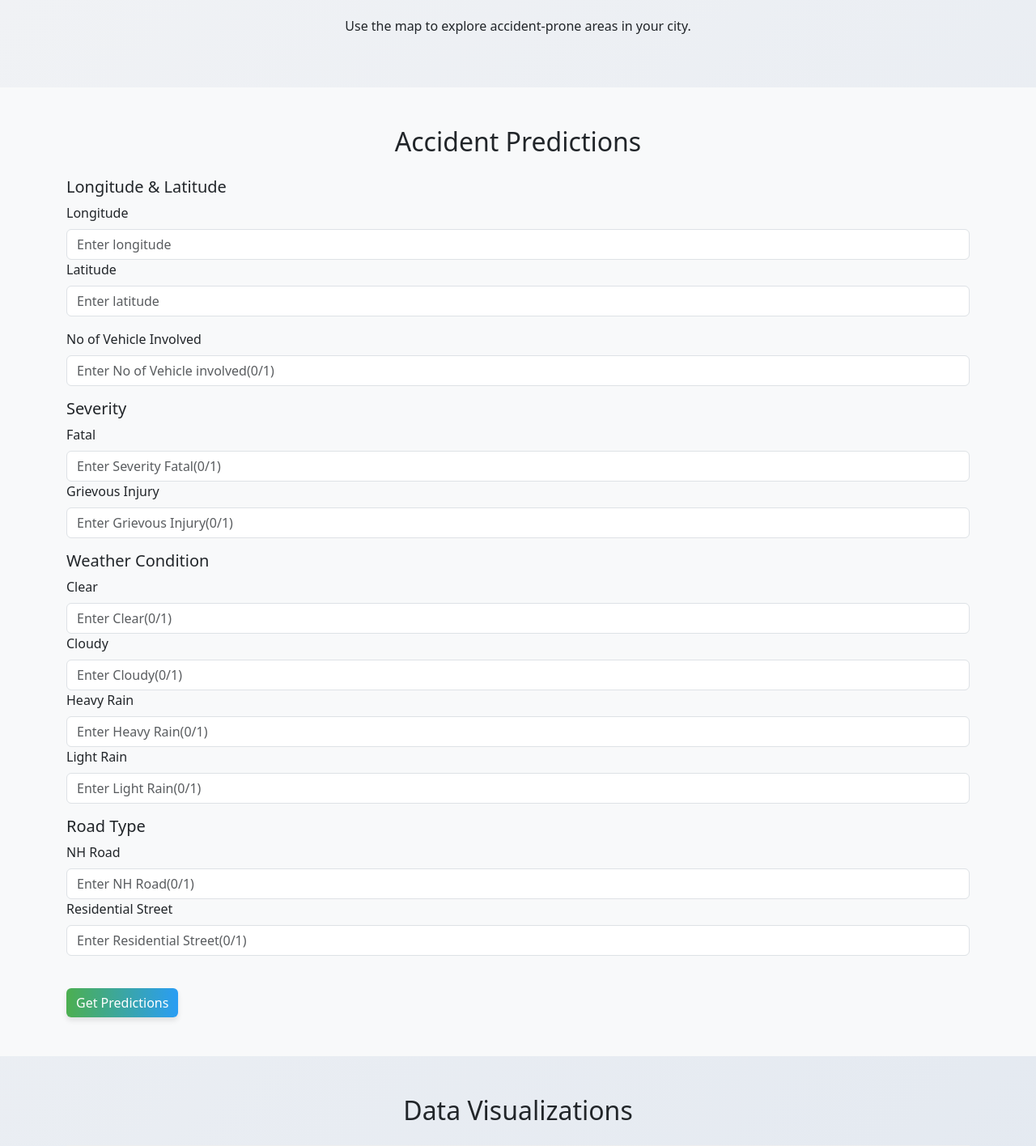
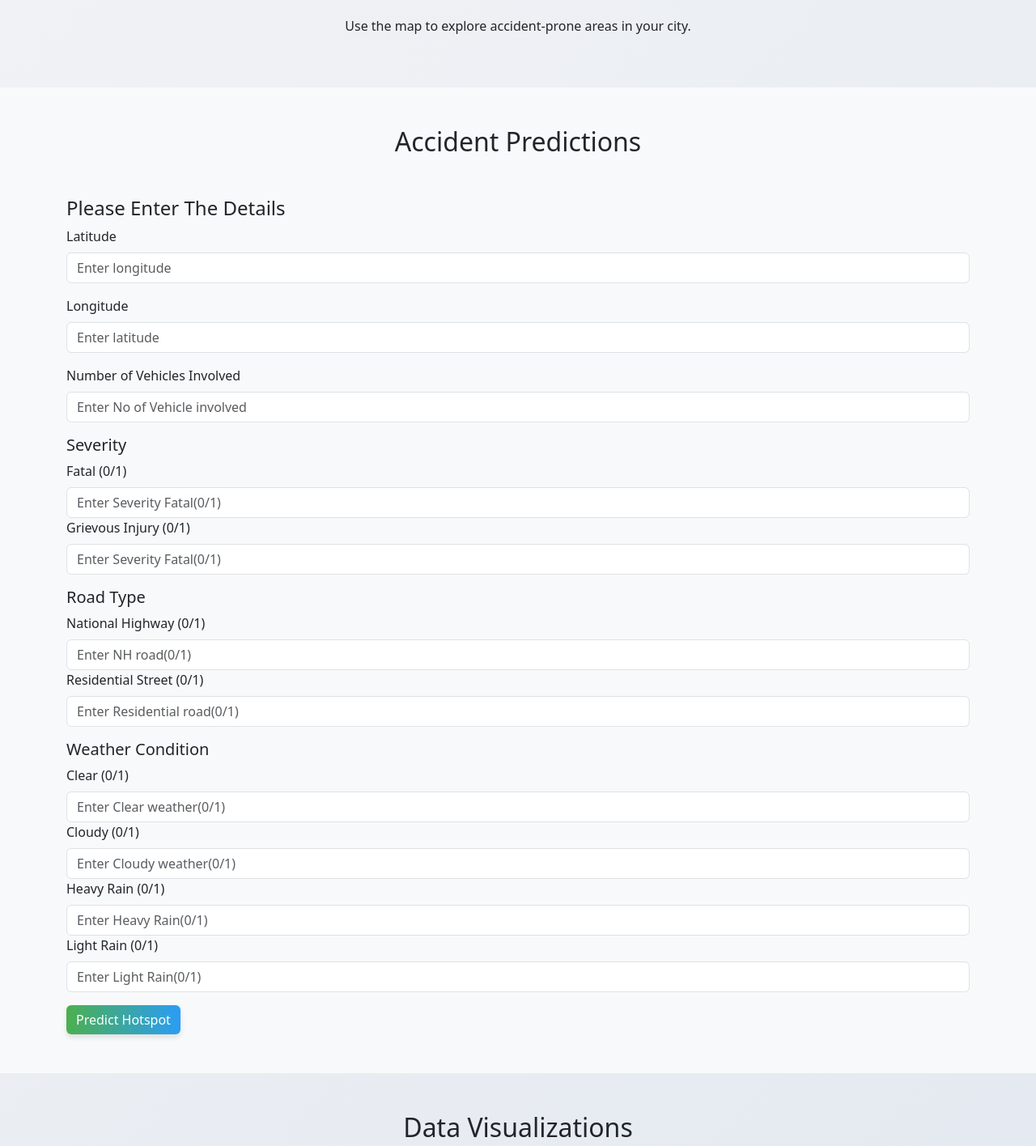
Before and after one commit to Jz3-3693/TRAP_templates, a Django app: page /index/ in a window 1280 px wide. Shown: the part 658-2074 px from the top of the page at 81% size. Run offline with Django 5.2, Linux system fonts and the light colour scheme; parts of the project's set-up code (start-up, migrations or seed data) failed here and were passed over.

Commit message:
first commit

```diff
--- a/new_app/templates/index.html
+++ b/new_app/templates/index.html
@@ -64,7 +64,9 @@
                 // Update the iframe src dynamically
                 document.getElementById('mapframe').src = openStreetMapUrl;
             </script>
+
             <p class="text-center">Use the map to explore accident-prone areas in your city.</p>
+
         </div>
     </section>
 
@@ -72,54 +74,63 @@
     <section id="predictions" class="py-5 bg-light">
         <div class="container">
             <h2 class="text-center mb-4">Accident Predictions</h2>
-            <form>
+            {% if cluster is not None %}
+               <div class="alert alert-success" role="alert">
+                <h4 class="alert-heading text-center">The Predicted Hotspot Cluster is <strong>{{cluster}}</strong></h4>
+               </div>
+                <div class="text_center">
+                    <center><a id="viewOnMapBtn"class="btn btn-success text-center">View on Map</a></center>
+                </div>
+            {% endif %}
+            <br>
+            <form method="post">
+                {% csrf_token %}
                 <div class="mb-3">
-                    <h5>Longitude & Latitude</h5>
-                    <label for="longitude" class="form-label">Longitude</label>
-                    <input type="text" class="form-control" id="longitude" placeholder="Enter longitude">
+                    <h4>Please Enter The Details</h4>
                     <label for="latitude" class="form-label">Latitude</label>
-                    <input type="text" class="form-control" id="latitude" placeholder="Enter latitude">
+                    <input type="text" class="form-control" name="latitude" id="latitude"  placeholder="Enter longitude" required>
                 </div>
                 <div class="mb-3">
-
-                    <label for="Noofvehicle_involved" class="form-label">  No of Vehicle Involved</label>
-                    <input type="text" class="form-control" id="Noofvehicle_involved" placeholder="Enter No of Vehicle involved(0/1)">
+                    <label for="longitude" class="form-label">Longitude</label>
+                    <input type="text" class="form-control" name="longitude" id="longitude" required placeholder="Enter latitude" >
                 </div>
-
+                <div class="mb-3">
+                    <label for="no_of_vehicles" class="form-label">Number of Vehicles Involved</label>
+                    <input type="number" class="form-control" name="no_of_vehicles" required placeholder="Enter No of Vehicle involved">
+                </div>
                 <div class="mb-3">
                     <h5>Severity</h5>
-                    <label for="Severity_Fatal" class="form-label"> Fatal</label>
-                    <input type="text" class="form-control" id="Severity_Fatal" placeholder="Enter Severity Fatal(0/1)">
-                    <label for="Severity_Grievous_Injury" class="form-label">Grievous Injury</label>
-                    <input type="text" class="form-control" id="Severity_Grievous_Injury" placeholder="Enter Grievous Injury(0/1)">
+                    <label class="form-label">Fatal (0/1)</label>
+                    <input type="number" class="form-control" name="severity_fatal" required placeholder="Enter Severity Fatal(0/1)">
+                    <label class="form-label">Grievous Injury (0/1)</label>
+                    <input type="number" class="form-control" name="severity_grievous" required placeholder="Enter Severity Fatal(0/1)">
+                </div>
+                <div class="mb-3">
+                    <h5>Road Type</h5>
+                    <label class="form-label">National Highway (0/1)</label>
+                    <input type="number" class="form-control" name="road_type_nh" required placeholder="Enter NH road(0/1)">
+                    <label class="form-label">Residential Street (0/1)</label>
+                    <input type="number" class="form-control" name="road_type_residential" required placeholder="Enter Residential road(0/1)">
                 </div>
                 <div class="mb-3">
                     <h5>Weather Condition</h5>
-                    <label for="Weather_Clear" class="form-label">Clear</label>
-                    <input type="text" class="form-control" id="Weather_Clear" placeholder="Enter Clear(0/1)">
-                    <label for="Weather_Cloudy" class="form-label">Cloudy</label>
-                    <input type="text" class="form-control" id="Weather_Cloudy" placeholder="Enter Cloudy(0/1)">
-                    <label for="Weather_Heavy_Rain" class="form-label">Heavy Rain</label>
-                    <input type="text" class="form-control" id="Weather_Heavy_Rain" placeholder="Enter Heavy Rain(0/1)">
-                    <label for="Weather_Light_Rain" class="form-label">Light Rain</label>
-                    <input type="text" class="form-control" id="Weather_Light_Rain" placeholder="Enter Light Rain(0/1)">
+                    <label class="form-label">Clear (0/1)</label>
+                    <input type="number" class="form-control" name="weather_clear" required placeholder="Enter Clear weather(0/1)">
+                    <label class="form-label">Cloudy (0/1)</label>
+                    <input type="number" class="form-control" name="weather_cloudy" required placeholder="Enter Cloudy weather(0/1)">
+                    <label class="form-label">Heavy Rain (0/1)</label>
+                    <input type="number" class="form-control" name="weather_heavy_rain" required placeholder="Enter Heavy Rain(0/1)">
+                    <label class="form-label">Light Rain (0/1)</label>
+                    <input type="number" class="form-control" name="weather_light_rain" required placeholder="Enter Light Rain(0/1)">
                 </div>
-                <div class="mb-3">
-                    <h5>Road Type</h5>
-                    <label for="Road_Type_NH" class="form-label">NH Road</label>
-                    <input type="text" class="form-control" id="Weather_Light_Rain" placeholder="Enter NH Road(0/1)">
-                    <label for="Road_Type_Residential_Street" class="form-label">Residential Street</label>
-                    <input type="text" class="form-control" id="Road_Type_Residential_Street" placeholder="Enter Residential Street(0/1)">
-                </div>
-                 <br>
-                <button type="submit" class="btn btn-primary">Get Predictions</button>
+                <button type="submit" class="btn btn-primary">Predict Hotspot</button>
             </form>
         </div>
     </section>
-
     <!-- Visualizations Page -->
     <section id="visualizations" class="py-5">
         <div class="container">
+
             <h2 class="text-center mb-4">Data Visualizations</h2>
             <div class="chart-container">Graphs and charts will be displayed here.</div>
             <p class="text-center">Analyze trends and gain insights from historical data.</p>
@@ -127,6 +138,22 @@
     </section>
 
     <script src="https://cdn.jsdelivr.net/npm/bootstrap@5.3.0/dist/js/bootstrap.bundle.min.js"></script>
+    <script>
+        document.addEventListener('DOMContentLoaded', function() {
+            let viewOnMapBtn = document.getElementById('viewOnMapBtn');
+            {% if latitude and longitude and cluster is not None %}
+                let lat="{{latitude}}";
+                let lon="{{longitude}}";
+                let cluster="{{cluster}}";
+                if(viewOnMapBtn){
+                    viewOnMapBtn.href=`/map/?latitude=${lat}&longitude=${lon}&cluster=${cluster}`;
+
+                }
+            {% endif %}
+
+        });
+    </script>
+
 </body>
 </html>
 
--- a/new_app/urls.py
+++ b/new_app/urls.py
@@ -10,5 +10,5 @@ urlpatterns = [
     path('contact_us/',views.contact_us,name='contact_us'),
      path('predict/', views.predict_future_hotspot, name='predict_future_hotspot'),
     path('result/', views.prediction_result, name='prediction_result'),
-
+    path('map/',views.map_view,name='map_view')
 ]
--- a/new_app/views.py
+++ b/new_app/views.py
@@ -1,3 +1,5 @@
+from http.client import HTTPResponse
+from django.http import HttpResponse
 from django.shortcuts import render, redirect
 from django.contrib.auth.models import User
 from django.contrib import messages
@@ -6,10 +8,11 @@ from .models import contact
 import numpy as np
 import joblib
 from.models import AccidentPrediction
+import folium
 
 #load pickle files
 
-kmeans=joblib.load("new_app/dataset/kmeans_label_cldtst.pkl")
+kmeans=joblib.load("new_app/dataset/kmeans_model_cldtst.pkl")
 scaler=joblib.load("new_app/dataset/kmeans_scaler_cldtst.pkl")
 
 # Login page view
@@ -84,37 +87,78 @@ def contact_us(request):
 
 
 
-def predict_future_hotspot(request):
-    if request.method == 'POST':
-        if request.POST.get('form_type') == 'accident_prediction':
-            latitude = float(request.POST.get('latitude'))
-            longitude = float(request.POST.get('longitude'))
-            Noofvehicle_involved=int(request.POST.get('Noofvehicle_involved'))
-            Severity_Fatal=int(request.POST.get('Severity_Fatal'))
-            Severity_Grievous_Injury=int(request.POST.get('Severity_Grievous_Injury'))
-            Weather_Clear=int(request.POST.get('Weather_Clear'))
-            Weather_Cloudy=int(request.POST.get('Weather_Cloudy'))
-            Weather_Heavy_Rain=int(request.POST.get('Weather_Heavy_Rain'))
-            Weather_Light_Rain=int(request.POST.get('Weather_Light_Rain'))
-            Road_Type_NH=int(request.POST.get('Road_Type_NH'))
-            Road_Type_Residential_Street=int(request.POST.get('Road_Type_Residential_Street'))
+# def predict_future_hotspot(request):
+#     if request.method == 'POST':
+#         if request.POST.get('form_type') == 'predict_future_hotspot':
 
-            new_input = np.array([[latitude, longitude, Noofvehicle_involved,
-                           Severity_Fatal, Severity_Grievous_Injury,
-                           Weather_Clear, Weather_Cloudy, Weather_Heavy_Rain,
-                           Weather_Light_Rain, Road_Type_NH, Road_Type_Residential_Street]])
-            new_input_scaled = scaler.transform(new_input)
-            predicted_cluster = kmeans.predict(new_input_scaled)[0]
+#             longitude = float(request.POST.get('longitude'))
+#             latitude = float(request.POST.get('latitude'))
+#             Noofvehicle_involved=int(request.POST.get('Noofvehicle_involved'))
+#             Severity_Fatal=int(request.POST.get('Severity_Fatal'))
+#             Severity_Grievous_Injury=int(request.POST.get('Severity_Grievous_Injury'))
+#             Weather_Clear=int(request.POST.get('Weather_Clear'))
+#             Weather_Cloudy=int(request.POST.get('Weather_Cloudy'))
+#             Weather_Heavy_Rain=int(request.POST.get('Weather_Heavy_Rain'))
+#             Weather_Light_Rain=int(request.POST.get('Weather_Light_Rain'))
+#             Road_Type_NH=int(request.POST.get('Road_Type_NH'))
+#             Road_Type_Residential_Street=int(request.POST.get('Road_Type_Residential_Street'))
 
-            hotspot = AccidentPrediction(latitude=latitude, longitude=longitude, cluster=predicted_cluster)
-            hotspot.save()
+#             new_input = np.array([[ longitude,latitude,Noofvehicle_involved,
+#                            Severity_Fatal, Severity_Grievous_Injury,
+#                            Weather_Clear, Weather_Cloudy, Weather_Heavy_Rain,
+#                            Weather_Light_Rain, Road_Type_NH, Road_Type_Residential_Street]])
+#             new_input_scaled = scaler.transform(new_input)
+#             predicted_cluster = kmeans.predict(new_input_scaled)[0]
+
+#             hotspot = AccidentPrediction(latitude=latitude, longitude=longitude, cluster=predicted_cluster)
+#             hotspot.save()
 
 
-            return redirect('prediction result')
-    return render(request, 'index.html')
+#             return redirect('prediction result')
+#     return render(request, 'index.html')
+
+
+def predict_future_hotspot(request):
+    context = {"cluster": None, "latitude": None, "longitude": None}
+
+    if request.method == "POST":
+        latitude = float(request.POST.get("latitude"))
+        longitude = float(request.POST.get("longitude"))
+        no_of_vehicles = int(request.POST.get("no_of_vehicles"))
+
+        severity_fatal = int(request.POST.get("severity_fatal"))
+        severity_grievous = int(request.POST.get("severity_grievous"))
+
+        road_type_nh = int(request.POST.get("road_type_nh"))
+        road_type_residential = int(request.POST.get("road_type_residential"))
+
+        weather_clear = int(request.POST.get("weather_clear"))
+        weather_cloudy = int(request.POST.get("weather_cloudy"))
+        weather_heavy_rain = int(request.POST.get("weather_heavy_rain"))
+        weather_light_rain = int(request.POST.get("weather_light_rain"))
+
+        # Prepare input data
+        new_input = np.array([[latitude, longitude, no_of_vehicles, severity_fatal,
+                               severity_grievous, road_type_nh, road_type_residential,
+                               weather_clear, weather_cloudy, weather_heavy_rain, weather_light_rain]])
+
+        # Scale the input data
+        new_input_scaled = scaler.transform(new_input)
+
+        # Predict the cluster
+        predicted_cluster = kmeans.predict(new_input_scaled)[0]
+
+        # Save to database
+        hotspot = AccidentPrediction(latitude=latitude, longitude=longitude, cluster=predicted_cluster)
+        hotspot.save()
+
+        # Update context to show results on the same page
+        context.update({"cluster": predicted_cluster, "latitude": latitude, "longitude": longitude})
+
+    return render(request, "index.html", context)
 
 def prediction_result(request):
-    latest_prediction=Acdident_Prediction.objects.latest('timestamp') if Accident_Prediction.objects.exists() else None
+    latest_prediction= AccidentPrediction.objects.latest('timestamp') if AccidentPrediction.objects.exists() else None
 
     if latest_prediction:
         context
@@ -126,3 +170,23 @@ def prediction_result(request):
     else:
         context={"error:""No predictionns availabe yet."}
     return render(request,"index.html",context)
+
+
+def map_view(request):
+
+    latitude = request.GET.get("latitude")
+    longitude = request.GET.get("longitude")
+    cluster = request.GET.get("cluster")  # Get predicted cluster from URL parameters
+
+    if not latitude or not longitude:
+        return HttpResponse("Latitude and Longitude are required.", status=400)
+
+    # Get all past accident locations except the latest one
+    past_hotspots = AccidentPrediction.objects.exclude(latitude=latitude, longitude=longitude)
+
+    return render(request, "result.html", {
+        "latitude": latitude,
+        "longitude": longitude,
+        "cluster": cluster,
+        "past_hotspots": past_hotspots
+    })
```
Also changed, not shown: new_app/templates/result.html (added, +49 -0 lines), db.sqlite3.
